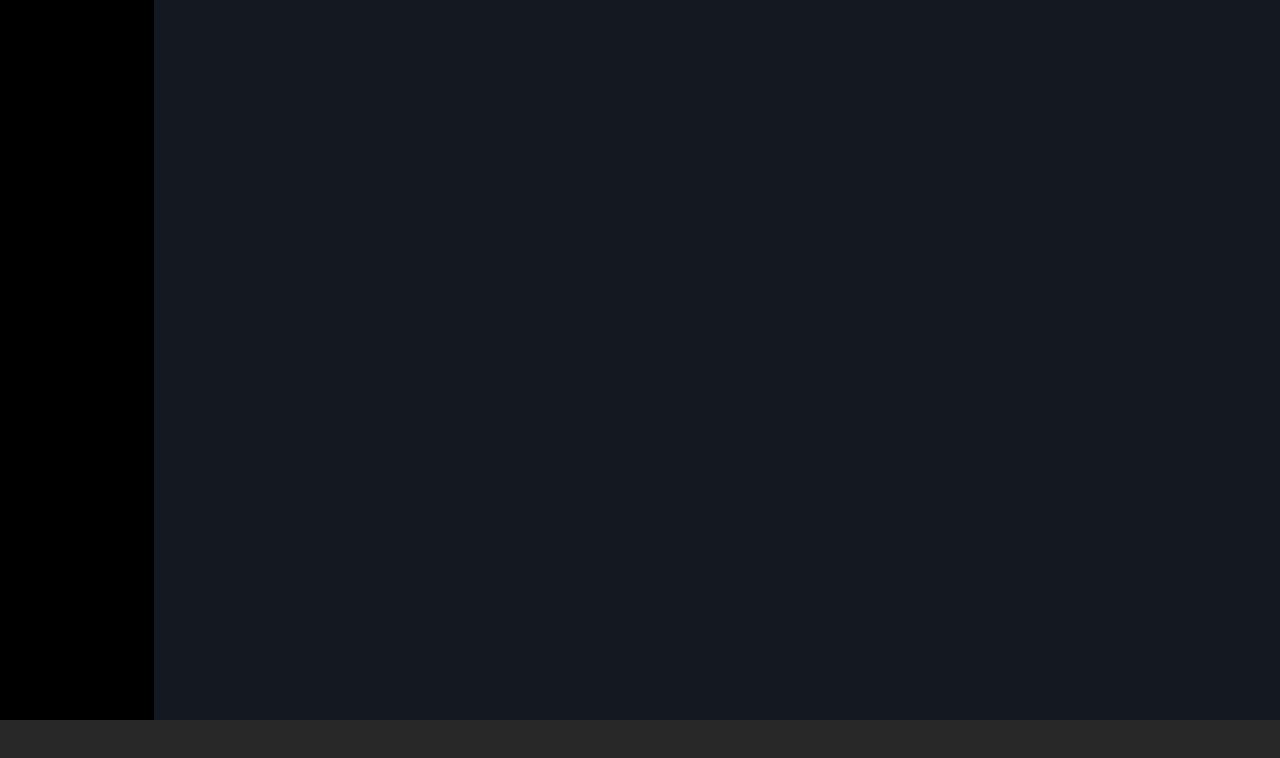
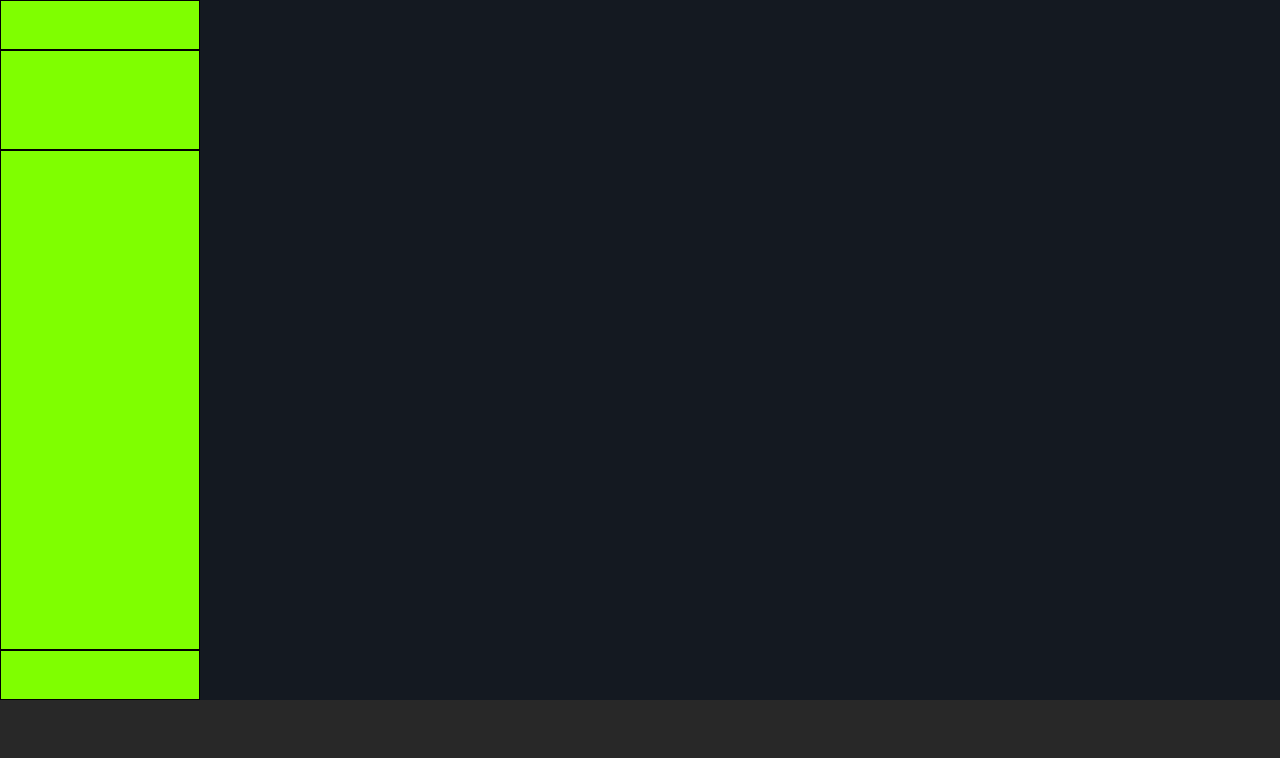
Before and after one commit to stefanofilippini/html-css-spotifyweb, a plain HTML site: page index.html in a window 1280 px wide. Drawn offline with Linux system fonts and the light colour scheme.

Commit message:
added division aside

```diff
--- a/index.html
+++ b/index.html
@@ -12,7 +12,18 @@
 </head>
 <body>
     <aside>
+        <div class="logo">
 
+        </div>
+        <nav>
+
+        </nav>
+        <div class="playlist">
+
+        </div>
+        <div class="aside-footer">
+
+        </div>
     </aside>
 
     <main>
--- a/style.css
+++ b/style.css
@@ -5,12 +5,43 @@
     font-family: 'Montserrat', sans-serif;
 }
 
+
+/* ASIDE */
 aside {
     position: fixed;
     background-color: black;
-    width: 12%;
-    height: 100%;
+    width: 200px;
+    height: calc(100% - 100px);
     z-index: 1;
+}
+
+.logo {
+    height: 50px;
+    width: 100%;
+    background-color: chartreuse;
+    border: solid 1px black;
+}
+
+nav {
+    height: 100px;
+    width: 100%;
+    background-color: chartreuse;
+    border: solid 1px black;
+}
+
+.playlist {
+    height: calc(100% - (50px + 100px + 50px));
+    width: 100%;
+    background-color: chartreuse;
+    border: solid 1px black;
+    overflow-y: auto;
+}
+
+.aside-footer {
+    height: 50px;
+    width: 100%;
+    background-color: chartreuse;
+    border: solid 1px black;
 }
 
 main {
@@ -24,7 +55,7 @@ footer {
     position: fixed;
     background-color: #282828;
     width: 100%;
-    height: 10%;
+    height: 100px;
     bottom: 0;
     z-index: 2;
 }
```
